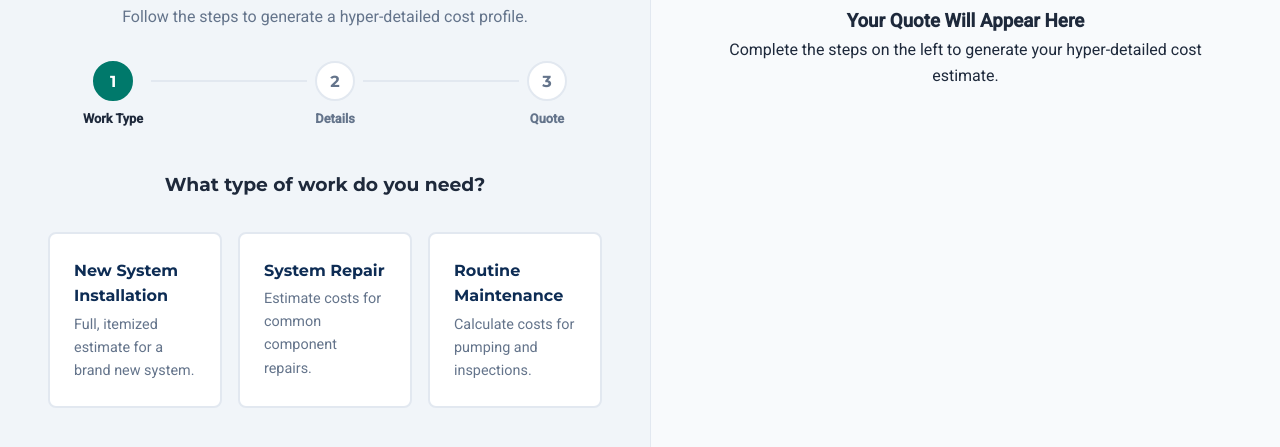
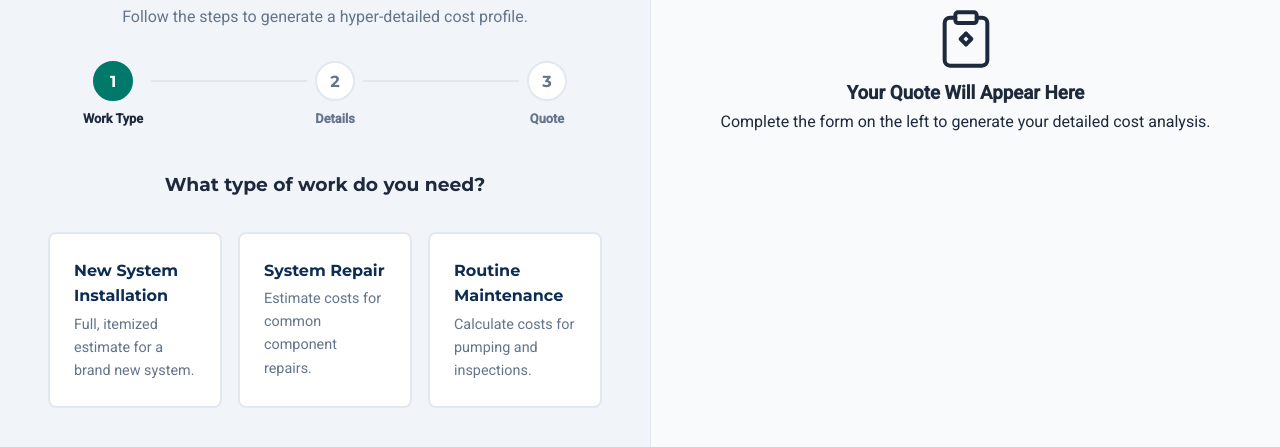
Before and after one commit to septicsense/septic-system-cost-calculator, a website: page index.html in a window 1280 px wide. Shown: the part 89-536 px from the top of the page. Drawn offline with Linux system fonts and the light colour scheme.

Commit message:
Update index.html

```diff
--- a/index.html
+++ b/index.html
@@ -8,7 +8,7 @@
 
     <!-- Google Fonts: New Professional Font Pairing -->
     <link rel="preconnect" href="https://fonts.googleapis.com">
-    <link rel="preconnect" href="https://fonts.gstatic.com" crossorigin>
+    <link rel="preconnect" href="https://gstatic.com" crossorigin>
     <link href="https://fonts.googleapis.com/css2?family=Roboto:wght@400;500&family=Montserrat:wght@600;700&display=swap" rel="stylesheet">
 
     <!-- Stylesheets -->
@@ -84,7 +84,6 @@
                         </fieldset>
                     </div>
 
-                    <!-- === DEFINITIVE HTML FIX: Wrapper divs added for consistency === -->
                     <div id="repair-questions" class="hidden">
                         <fieldset class="form-block">
                             <legend>Select Required Repairs</legend>
@@ -104,7 +103,14 @@
             </form>
         </div>
         <div class="app-sidebar"><div id="results-container">
-            <div id="results-placeholder"><div class="placeholder-content"><h3>Your Quote Will Appear Here</h3><p>Complete the steps on the left to generate your hyper-detailed cost estimate.</p></div></div>
+            <div id="results-placeholder">
+                <!-- === UI REVAMP: New Placeholder Content === -->
+                <div class="placeholder-content">
+                    <svg xmlns="http://www.w3.org/2000/svg" width="64" height="64" viewBox="0 0 24 24" fill="none" stroke="currentColor" stroke-width="1.5" stroke-linecap="round" stroke-linejoin="round"><path d="M16 4h2a2 2 0 0 1 2 2v14a2 2 0 0 1-2 2H6a2 2 0 0 1-2-2V6a2 2 0 0 1 2-2h2"></path><rect x="8" y="2" width="8" height="4" rx="1" ry="1"></rect><path d="M12 14l-2-2 2-2"></path><path d="M12 14l2-2-2-2"></path></svg>
+                    <h3>Your Quote Will Appear Here</h3>
+                    <p>Complete the form on the left to generate your detailed cost analysis.</p>
+                </div>
+            </div>
             <div id="results-output" class="hidden">
                 <div id="system-info-box" class="hidden fade-in"><h4 id="system-info-title">System Information</h4><p id="system-info-description"></p></div>
                 <h3 class="sidebar-title" id="results-summary-text">Estimate</h3><h2 class="price-range" id="results-range">$0 - $0</h2>
```
